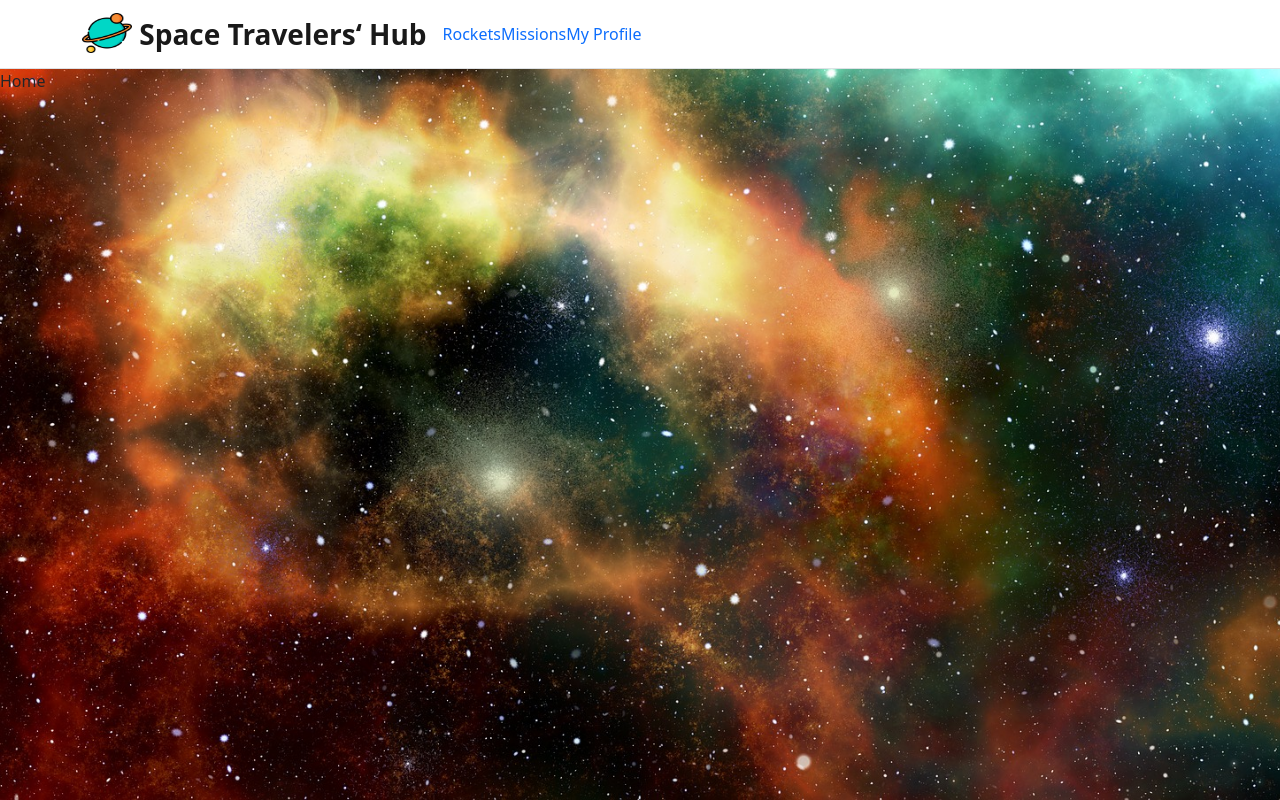
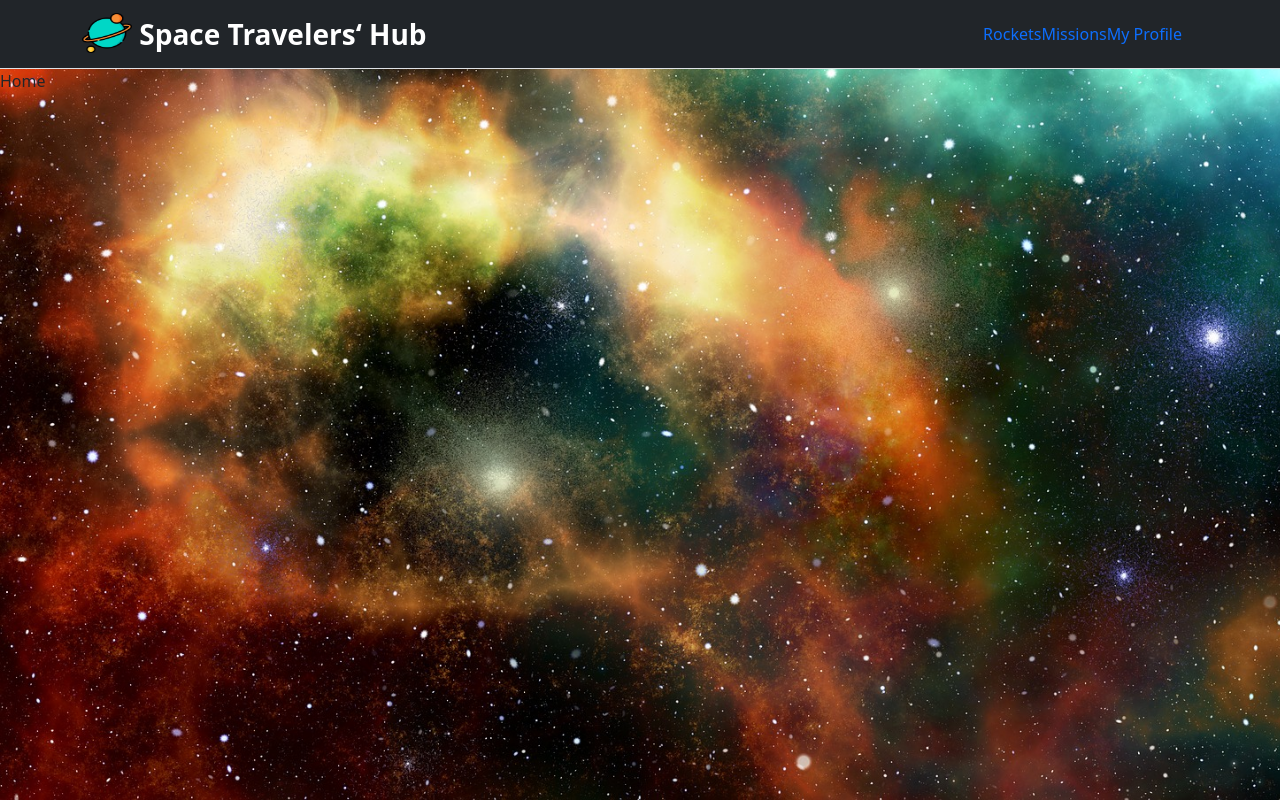
Before and after one commit to HanaSabih/space-travelers-hub, a React (Create React App) app: page / in a window 1280 px wide. Built offline with nearby package versions, Linux system fonts and the light colour scheme; no server answers.

Commit message:
fix errors

```diff
--- a/src/components/NavbarPg.js
+++ b/src/components/NavbarPg.js
@@ -6,8 +6,7 @@ import logo from '../Assets/planet.png';
 
 const NavbarPg = () => (
 
-  <>
-    <Navbar collapseOnSelect expand="lg" bg="white" variant="light" className=" border-bottom  ">
+  <Navbar collapseOnSelect expand="lg" bg="dark" variant="dark" className=" border-bottom  ">
     <Container>
       <Navbar.Brand href="/" className=" fw-bolder fs-3">
         <img
@@ -22,7 +21,7 @@ const NavbarPg = () => (
       </Navbar.Brand>
       <Navbar.Toggle aria-controls="responsive-navbar-nav" />
       <Navbar.Collapse id="responsive-navbar-nav">
-          <Nav className="me-auto  flex-grow-1 pe-3">
+        <Nav className="me-auto  flex-grow-1 pe-3 justify-content-end ">
           <NavLink
             to="rockets"
             className={({ isActive }) => (isActive ? 'activeLink' : 'nonActiveLink')}
@@ -48,8 +47,6 @@ const NavbarPg = () => (
     </Container>
   </Navbar>
 
-  </>
-
 );
 
 export default NavbarPg;
--- a/src/components/Rocket.js
+++ b/src/components/Rocket.js
@@ -17,7 +17,7 @@ const Rocket = ({ rocket }) => {
   };
 
   return (
-    <Card className="my-3  bg-dark text-white ">
+    <Card className="my-3  bg-dark text-white flex-row ">
       <Card.Img src={flickrImages} className="w-25" />
       <Card.Body>
         <Card.Title>{name}</Card.Title>
@@ -38,7 +38,7 @@ const Rocket = ({ rocket }) => {
         )}
         {rocket.reserved && (
           <Button
-            variant="secondary"
+            variant="outline-warning"
             type="button"
             onClick={reserveRocketHandler}
           >
```
Also changed, not shown: 1 other file (tests, documents, lock files or other folders). Lines whose indentation alone changed are shown as unchanged.
